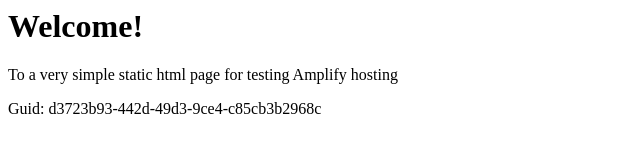
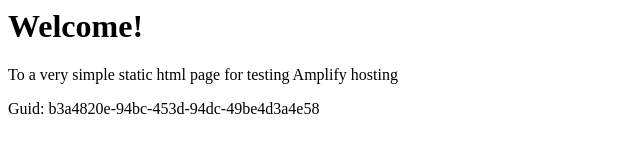
Before and after one commit to aws-aemilia-cmh/Github-PR-Commit-Integration-Test-DoNotTouch-GitHubWebhookPushCanaryTest-v1-prod-us-east-2, a website: page src/index.html in a window 1280 px wide. Shown: the full height of the page, 0-640 px from the left. Drawn offline with Linux system fonts and the light colour scheme.

Commit message:
commit from integ tests

```diff
--- a/src/index.html
+++ b/src/index.html
@@ -12,6 +12,6 @@
 <body>
     <h1>Welcome!</h1>
     <p>To a very simple static html page for testing Amplify hosting</p>
-    <p>Guid: d3723b93-442d-49d3-9ce4-c85cb3b2968c</p></body>
+    <p>Guid: b3a4820e-94bc-453d-94dc-49be4d3a4e58</p></body>
 
 </html>
```
